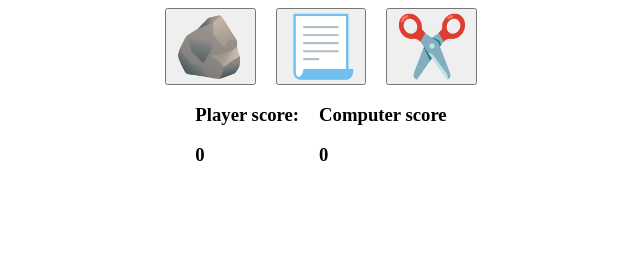
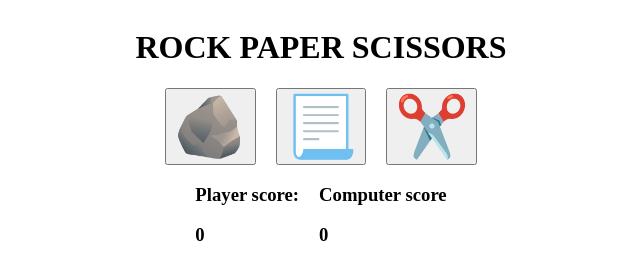
Before and after one commit to LengBTan/rock-paper-scissors, a plain HTML site: page index.html in a window 1280 px wide. Shown: the whole page, without its empty margins (319-959 px from the left). Drawn offline with Linux system fonts and the light colour scheme.

Commit message:
Add header to html and styling

```diff
--- a/index.html
+++ b/index.html
@@ -8,7 +8,9 @@
     <link rel="stylesheet" href="style.css">
 </head>
 <body>
-
+    <div class="header">
+        <h1>ROCK PAPER SCISSORS</h1>
+    </div>
     <div class="choiceContainer">
         <button class="choices" id="rockButton">🪨</button>
         <button class="choices" id="paperButton">📃</button>
--- a/style.css
+++ b/style.css
@@ -1,3 +1,8 @@
+.header{
+    display: flex;
+    justify-content: center;
+}
+
 .choiceContainer{
     display: flex;
     gap: 20px;
@@ -22,5 +27,5 @@
 
 #reset{
     padding: 20px;
-    font-size: 60px;
+    font-size: 30px;
 }
```
